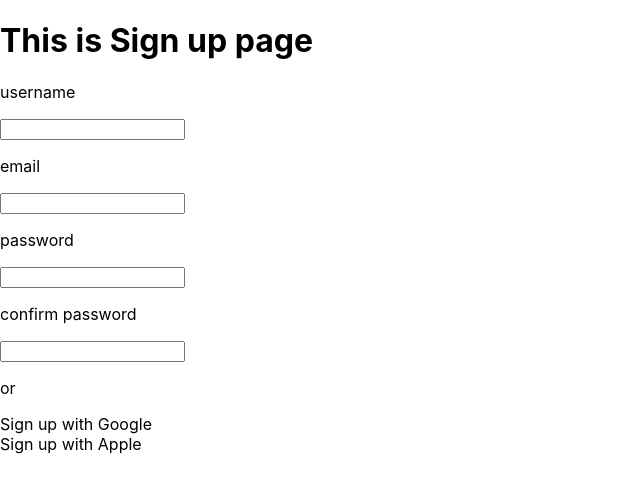
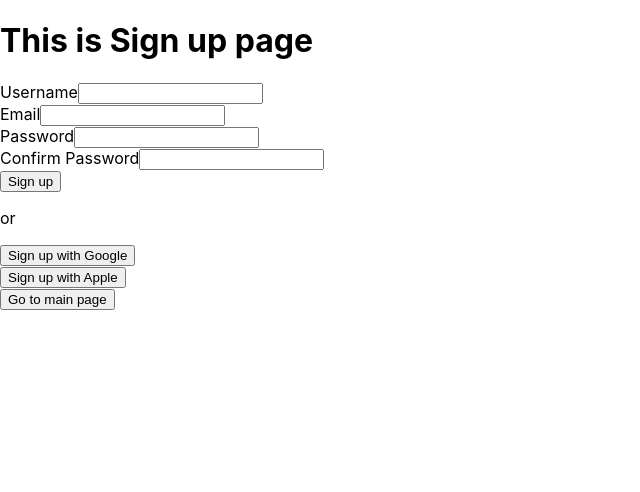
Before and after one commit to niniwoo/cmd-f_Hackathon, a React (Create React App) app in the folder cmd-f_hackathon/: page /signup in a window 1280 px wide. Shown: the top 492 px of the page, without its empty margins (0-640 px from the left). Built offline with nearby package versions, Linux system fonts and the light colour scheme.

Commit message:
added navigation function

```diff
--- a/cmd-f_hackathon/src/components/FirstPage.jsx
+++ b/cmd-f_hackathon/src/components/FirstPage.jsx
@@ -1,12 +1,23 @@
 import React from "react";
+import { useNavigate } from "react-router-dom";
 
 const FirstPage = () => {
+  const navigate = useNavigate();
+
+  const handleSignIn = () => {
+    navigate("/signin");
+  };
+
+  const handleSignUp = () => {
+    navigate("/signup");
+  };
+
   return (
     <div>
       <h1>Firstpage</h1>
       <p>Logo</p>
-      <button>Sign In</button>
-      <button>Sign Up</button>
+      <button onClick={handleSignIn}>Sign In</button>
+      <button onClick={handleSignUp}>Sign Up</button>
     </div>
   );
 };
--- a/cmd-f_hackathon/src/components/Signin.jsx
+++ b/cmd-f_hackathon/src/components/Signin.jsx
@@ -1,24 +1,49 @@
-import React from "react";
+import React, { useState } from "react";
+import { useNavigate } from "react-router-dom";
 
 const Signin = () => {
+  const navigate = useNavigate();
+  const [email, setEmail] = useState("");
+  const [password, setPassword] = useState("");
+
+  const handleSignIn = () => {
+    if (email === "test@test.com" && password === "test123") {
+      navigate("/main");
+    } else {
+      alert("Invalid email or password");
+    }
+  };
+
   return (
     <div>
       <h1>This is Sign in page</h1>
+      <div style={{ marginBottom: "10px" }}>
+        <label>Email</label>
+        <input
+          type="email"
+          value={email}
+          onChange={(e) => setEmail(e.target.value)}
+        />
+      </div>
+      <div style={{ marginBottom: "10px" }}>
+        <label>Password</label>
+        <input
+          type="password"
+          value={password}
+          onChange={(e) => setPassword(e.target.value)}
+        />
+      </div>
+      <button onClick={handleSignIn} style={{ marginBottom: "10px" }}>
+        Sign In
+      </button>
+      <p style={{ marginTop: "20px", marginBottom: "10px" }}>or</p>
+      <div style={{ marginBottom: "10px" }}>
+        <button>Login With Google</button>
+        <button>Login With Apple</button>
+      </div>
       <div>
-        <div>
-          <p>email</p>
-          <input />
-          <p>password</p>
-          <input />
-        </div>
-        <p>or </p>
-        <div>
-          <div>Login With google_btn</div>
-          <div>Login With Apple_btn</div>
-        </div>
-        <div>
-          <p> You don't have an account ? Sign in</p>
-        </div>
+        <p style={{ marginTop: "10px" }}>You don't have an account?</p>
+        <button onClick={() => navigate("/signup")}>Sign Up</button>
       </div>
     </div>
   );
--- a/cmd-f_hackathon/src/components/Signup.jsx
+++ b/cmd-f_hackathon/src/components/Signup.jsx
@@ -1,21 +1,75 @@
-import React from "react";
+import React, { useState } from "react";
+import { useNavigate } from "react-router-dom";
 
 const Signup = () => {
+  const navigate = useNavigate();
+  const [username, setUsername] = useState("");
+  const [email, setEmail] = useState("");
+  const [password, setPassword] = useState("");
+  const [confirmPassword, setConfirmPassword] = useState("");
+  const [errorMessage, setErrorMessage] = useState("");
+  const [successMessage, setSuccessMessage] = useState("");
+
+  const handleSubmit = (e) => {
+    e.preventDefault();
+    if (!username || !email || !password || !confirmPassword) {
+      setErrorMessage("Please fill in all fields.");
+      setSuccessMessage("");
+    } else if (password !== confirmPassword) {
+      setErrorMessage("Passwords do not match.");
+      setSuccessMessage("");
+    } else {
+      setSuccessMessage("Thanks for signing up!");
+      setErrorMessage("");
+      setUsername("");
+      setEmail("");
+      setPassword("");
+      setConfirmPassword("");
+    }
+  };
+
   return (
     <div>
       <h1>This is Sign up page</h1>
-      <p>username</p>
-      <input />
-      <p>email</p>
-      <input />
-      <p>password</p>
-      <input />
-      <p>confirm password</p>
-      <input />
-
-      <p> or </p>
-      <div>Sign up with Google</div>
-      <div>Sign up with Apple</div>
+      {errorMessage && <p style={{ color: "red" }}>{errorMessage}</p>}
+      {successMessage && <p style={{ color: "green" }}>{successMessage}</p>}
+      <form onSubmit={handleSubmit}>
+        <label>Username</label>
+        <input
+          type="text"
+          value={username}
+          onChange={(e) => setUsername(e.target.value)}
+        />
+        <br />
+        <label>Email</label>
+        <input
+          type="email"
+          value={email}
+          onChange={(e) => setEmail(e.target.value)}
+        />
+        <br />
+        <label>Password</label>
+        <input
+          type="password"
+          value={password}
+          onChange={(e) => setPassword(e.target.value)}
+        />
+        <br />
+        <label>Confirm Password</label>
+        <input
+          type="password"
+          value={confirmPassword}
+          onChange={(e) => setConfirmPassword(e.target.value)}
+        />
+        <br />
+        <button type="submit">Sign up</button>
+      </form>
+      <p>or</p>
+      <button>Sign up with Google</button>
+      <br />
+      <button>Sign up with Apple</button>
+      <br />
+      <button onClick={() => navigate("/")}>Go to main page</button>
     </div>
   );
 };
```
